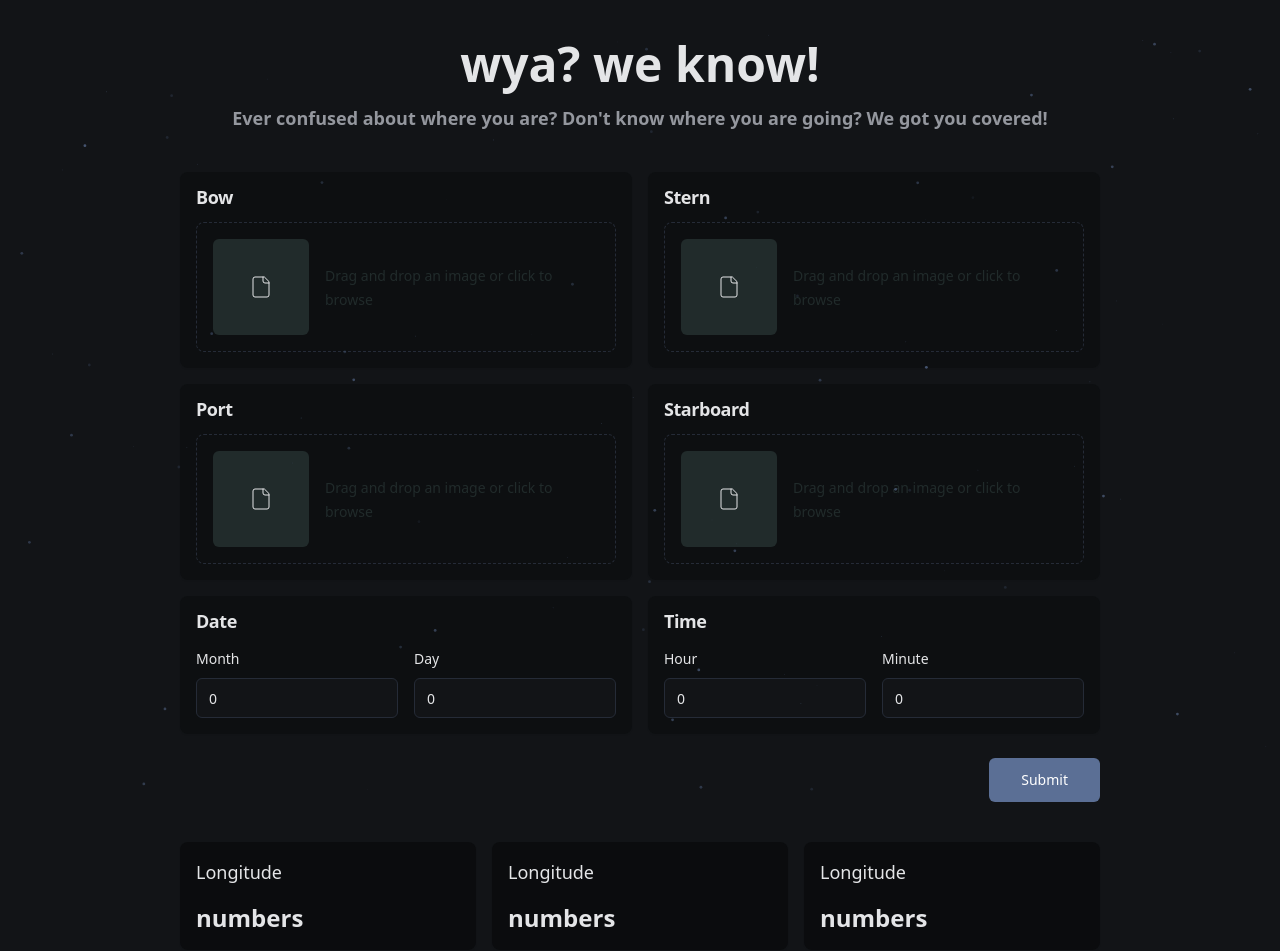
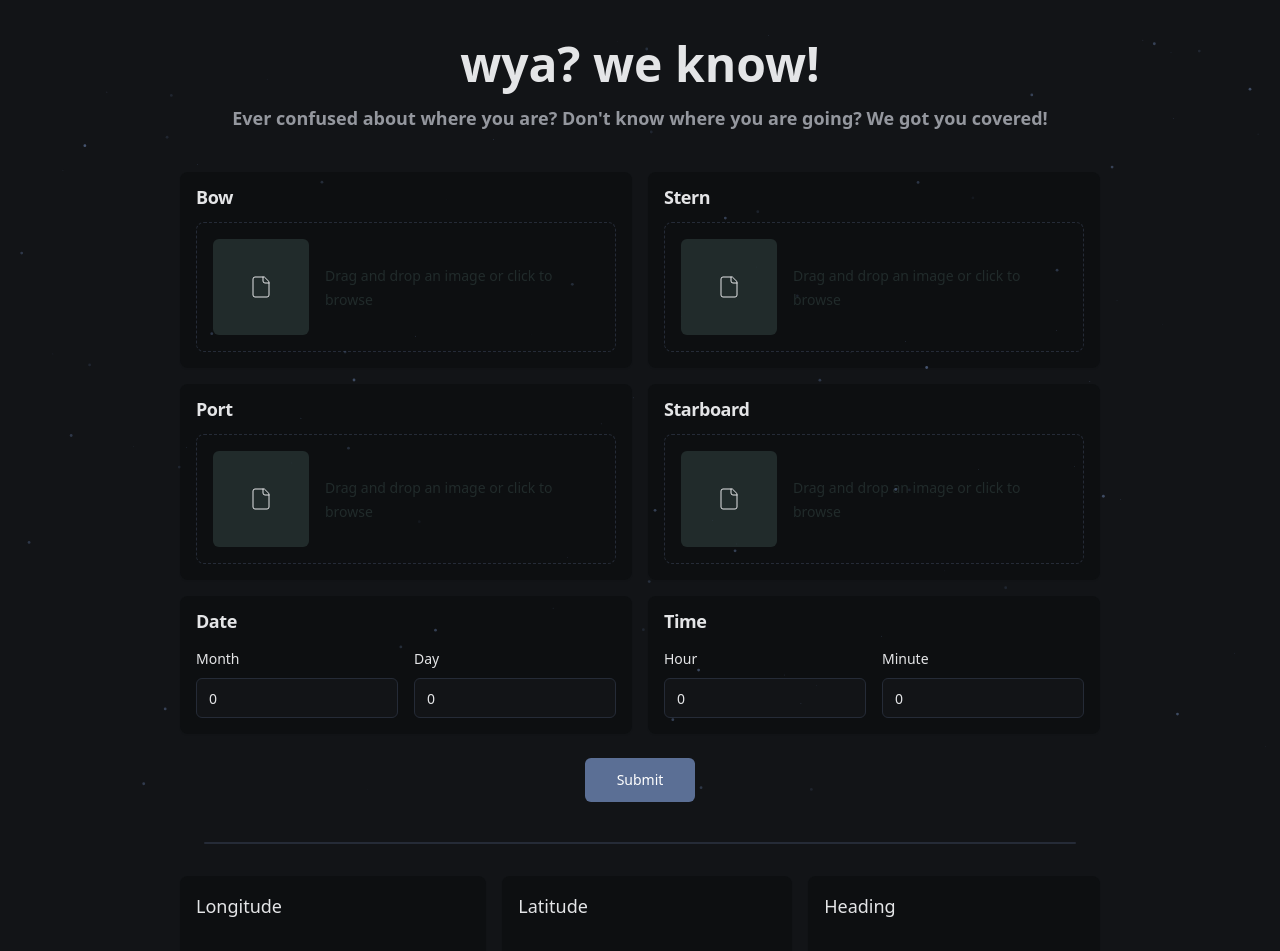
Before and after one commit to Blindingtoast/cengc24, a React (Create React App) app in the folder frontend/: page / in a window 1280 px wide. Shown: the top 951 px of the page. Built offline with nearby package versions, Linux system fonts and the light colour scheme.

Commit message:
lil changes again

```diff
--- a/frontend/src/App.js
+++ b/frontend/src/App.js
@@ -73,9 +73,9 @@ function App() {
   const [minute, setMinute] = useState('0');
 
   const [resuts, setResults] = useState({
-    longitude: null,
-    latitude: null,
-    altitude: null,
+    longitude: '---',
+    latitude: '---',
+    heading: '---',
   });
 
   const handleFileChange = (position) => (event) => {
@@ -233,43 +233,49 @@ function App() {
           </Card>
         </div>
 
-        <div className="mt-6 flex justify-end">
+        <div className="mt-6 flex justify-center">
           <Button type="submit" size="lg">
             Submit
           </Button>
         </div>
       </form>
 
+      <div className="w-full px-16 h-0.5 mb-8">
+      <div className="w-full h-full bg-border rounded">
+
+        </div>
+      </div>
+
       <div className="w-full px-10 rounded-md">
         <div className="w-full flex gap-4">
-          <Card className="bg-popover grow">
+          <Card className="bg-card grow">
             <CardHeader className="text-lg">
               Longitude
             </CardHeader>
             <CardContent>
             <div className="text-2xl font-semibold">
-              {"numbers"}
+              {resuts.longitude}
             </div>
             </CardContent>
           </Card>
 
-          <Card className="bg-popover grow">
+          <Card className="bg-card grow">
             <CardHeader className="text-lg">
-              Longitude
+              Latitude
             </CardHeader>
             <CardContent>
             <div className="text-2xl font-semibold">
-              {"numbers"}
+              {resuts.latitude}
             </div></CardContent>
           </Card>
 
-          <Card className="bg-popover grow">
+          <Card className="bg-card grow">
             <CardHeader className="text-lg">
-              Longitude
+              Heading
             </CardHeader>
             <CardContent>
             <div className="text-2xl font-semibold">
-              {"numbers"}
+              {resuts.heading}
             </div></CardContent>
           </Card>
 
```
